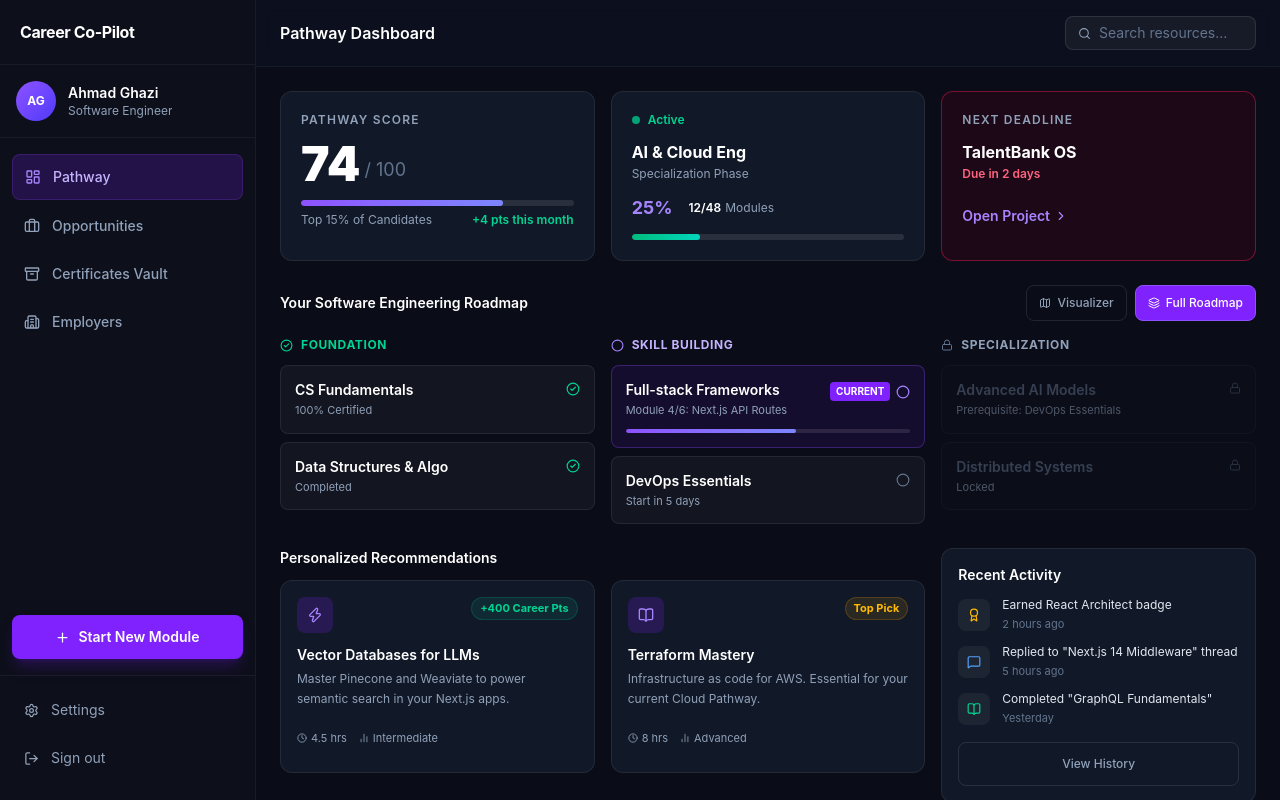
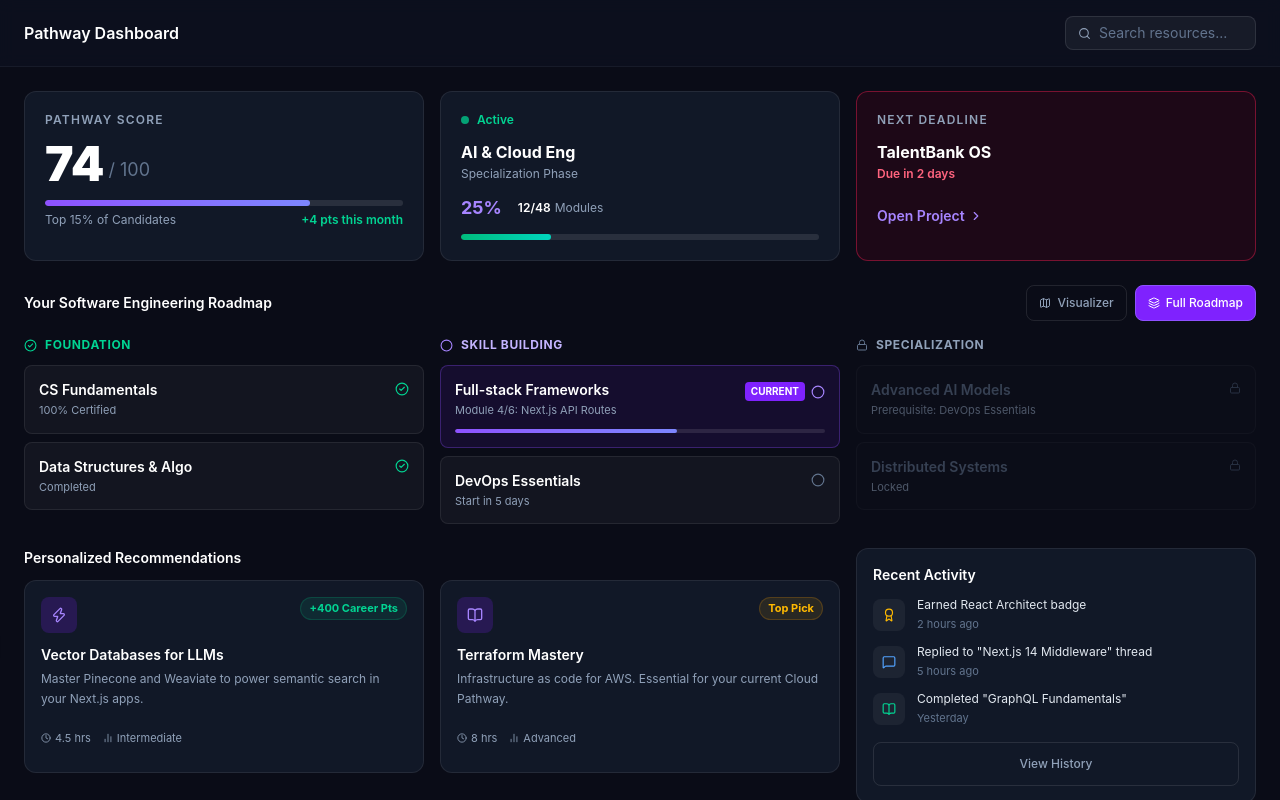
Before and after one commit to KrolHub/TB-prototype, a React (Vite) app: page / in a window 1280 px wide. Built offline with nearby package versions, Linux system fonts and the light colour scheme.

Commit message:
fix sidebar pure inline styles

```diff
--- a/src/CareerCoPilot.jsx
+++ b/src/CareerCoPilot.jsx
@@ -85,30 +85,30 @@ const navItems = [
 function Sidebar({ activeView, onViewChange, onStartModule, mobileOpen, onClose }) {
   return (
     <>
-      {/* Mobile overlay backdrop */}
       {mobileOpen && (
         <div
-          className="fixed inset-0 z-30 bg-black/60 backdrop-blur-sm md:hidden"
           onClick={onClose}
+          style={{
+            position: "fixed", inset: 0, zIndex: 30,
+            background: "rgba(0,0,0,0.6)", backdropFilter: "blur(4px)"
+          }}
         />
       )}
+      <aside style={{
+        position: "fixed",
+        top: 0,
+        left: 0,
+        height: "100vh",
+        width: "256px",
+        zIndex: 40,
+        transform: mobileOpen ? "translateX(0)" : "translateX(-100%)",
+        transition: "transform 0.3s ease-in-out",
+        background: "#0d0f1a",
+        borderRight: "1px solid rgba(255,255,255,0.05)",
+        display: "flex",
+        flexDirection: "column",
+      }}
 
-      {/* Sidebar panel */}
-      <aside
-  className={cn(
-    "sidebar-panel w-64 flex flex-col bg-[#0d0f1a] border-r border-white/5",
-    mobileOpen ? "open" : ""
-  )}
-  style={{
-    position: window.innerWidth < 768 ? "fixed" : "sticky",
-    top: 0,
-    left: 0,
-    height: "100vh",
-    zIndex: 40,
-    transform: window.innerWidth < 768 ? (mobileOpen ? "translateX(0)" : "translateX(-100%)") : "none",
-    transition: "transform 0.3s ease-in-out",
-    flexShrink: 0,
-  }}
       >
         {/* Logo + mobile close */}
         <div className="px-5 py-5 border-b border-white/5 flex items-center justify-between">
```
